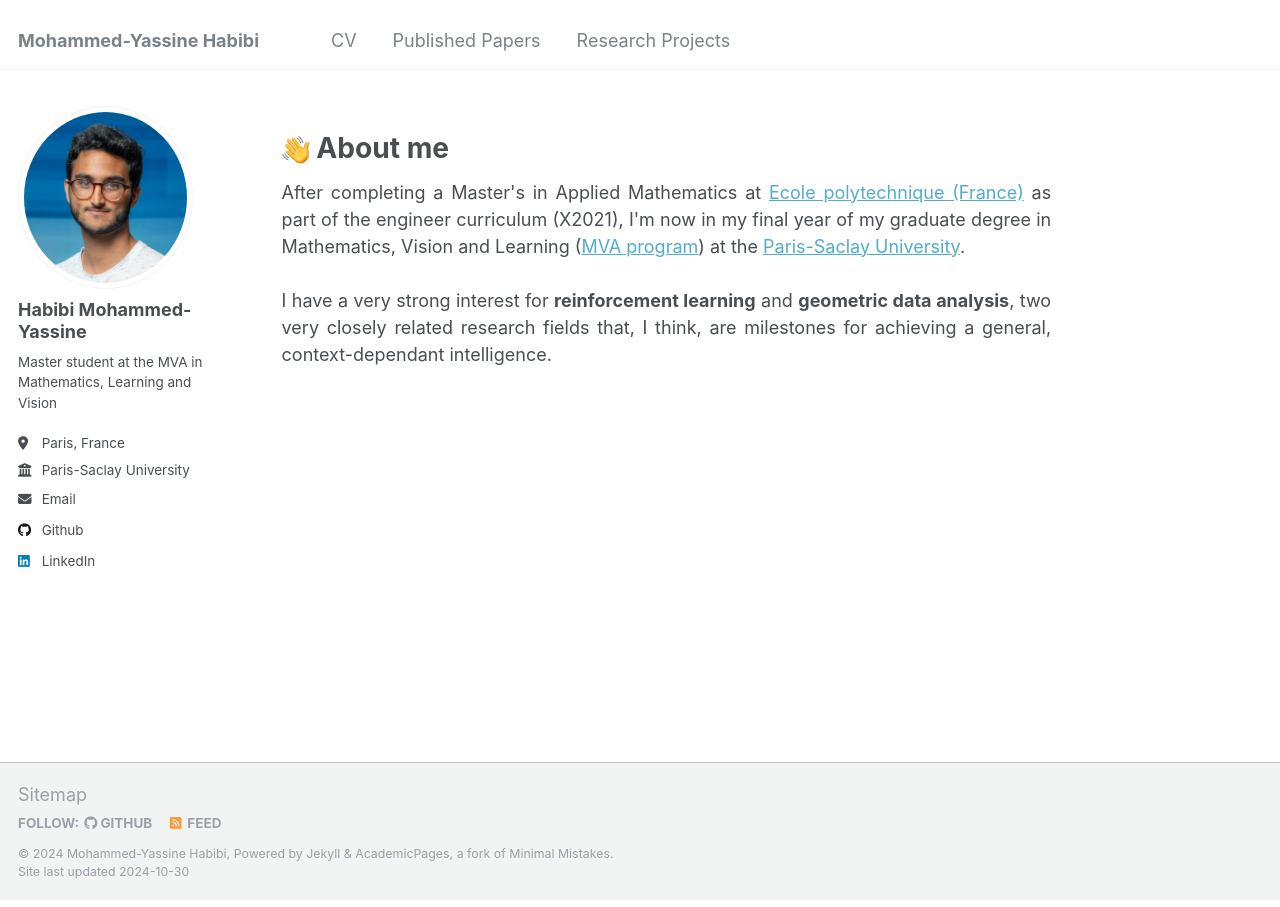
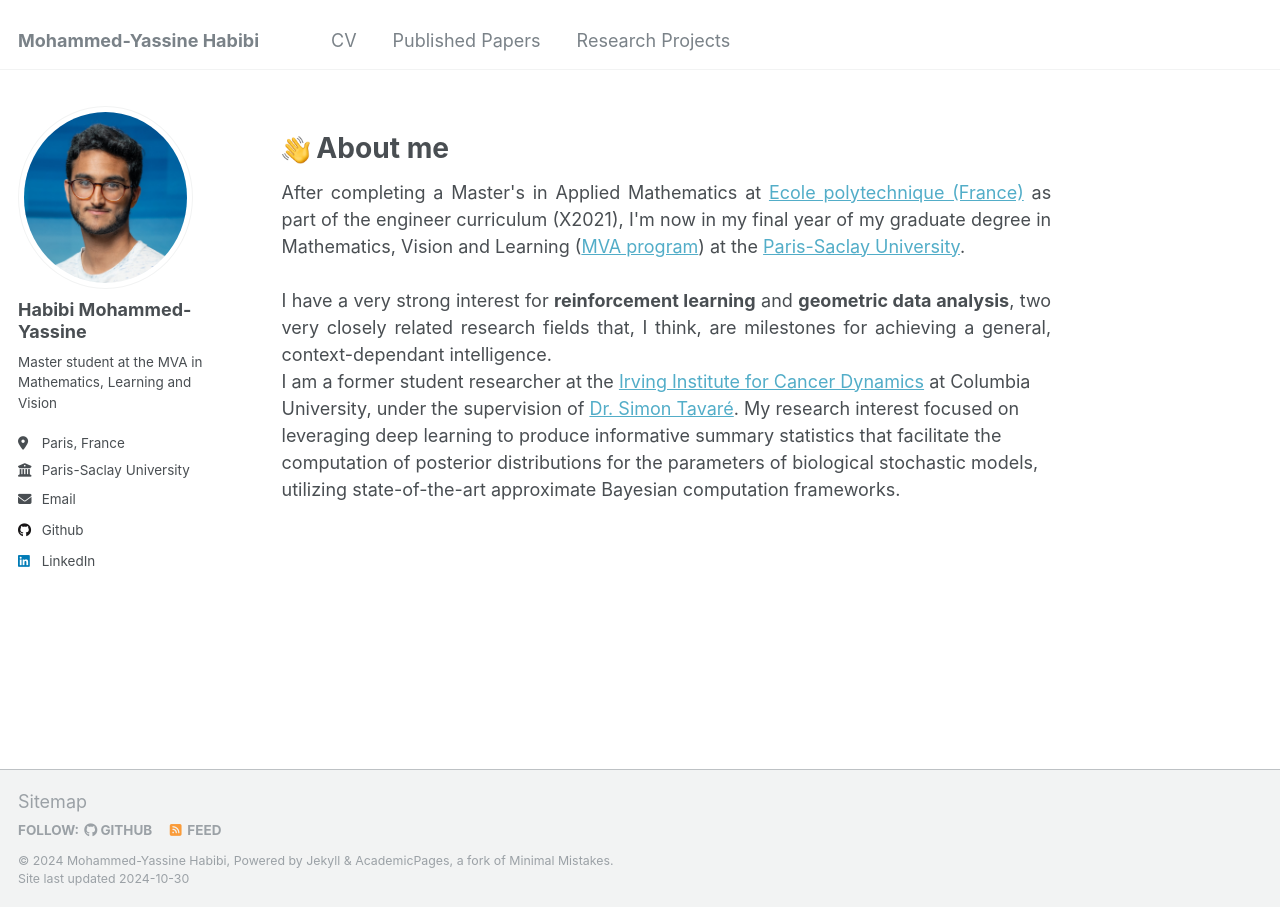
Before and after one commit to mohammed-yassinehabibi/mohammed-yassinehabibi.github.io, a Jekyll site: the page built from _pages/about.md, in a window 1280 px wide. Built offline with Jekyll 4.4.1, drawn with Linux system fonts in a browser that asks for light colours.

Commit message:
add_bio_IICD_internship

```diff
--- a/_pages/about.md
+++ b/_pages/about.md
@@ -12,3 +12,5 @@ After completing a Master's in Applied Mathematics at <a href="https://www.polyt
 <br><br>
 I have a very strong interest for <b>reinforcement learning</b> and <b>geometric data analysis</b>, two very closely related research fields that, I think, are milestones for achieving a general, context-dependant intelligence.
 </div>
+
+I am a former student researcher at the [Irving Institute for Cancer Dynamics](https://cancerdynamics.columbia.edu/) at Columbia University, under the supervision of [Dr. Simon Tavaré](https://scholar.google.co.uk/citations?user=1aX_bIcAAAAJ&hl=en). My research interest focused on leveraging deep learning to produce informative summary statistics that facilitate the computation of posterior distributions for the parameters of biological stochastic models, utilizing state-of-the-art approximate Bayesian computation frameworks.
```
Also changed, not shown: 1 other file.
